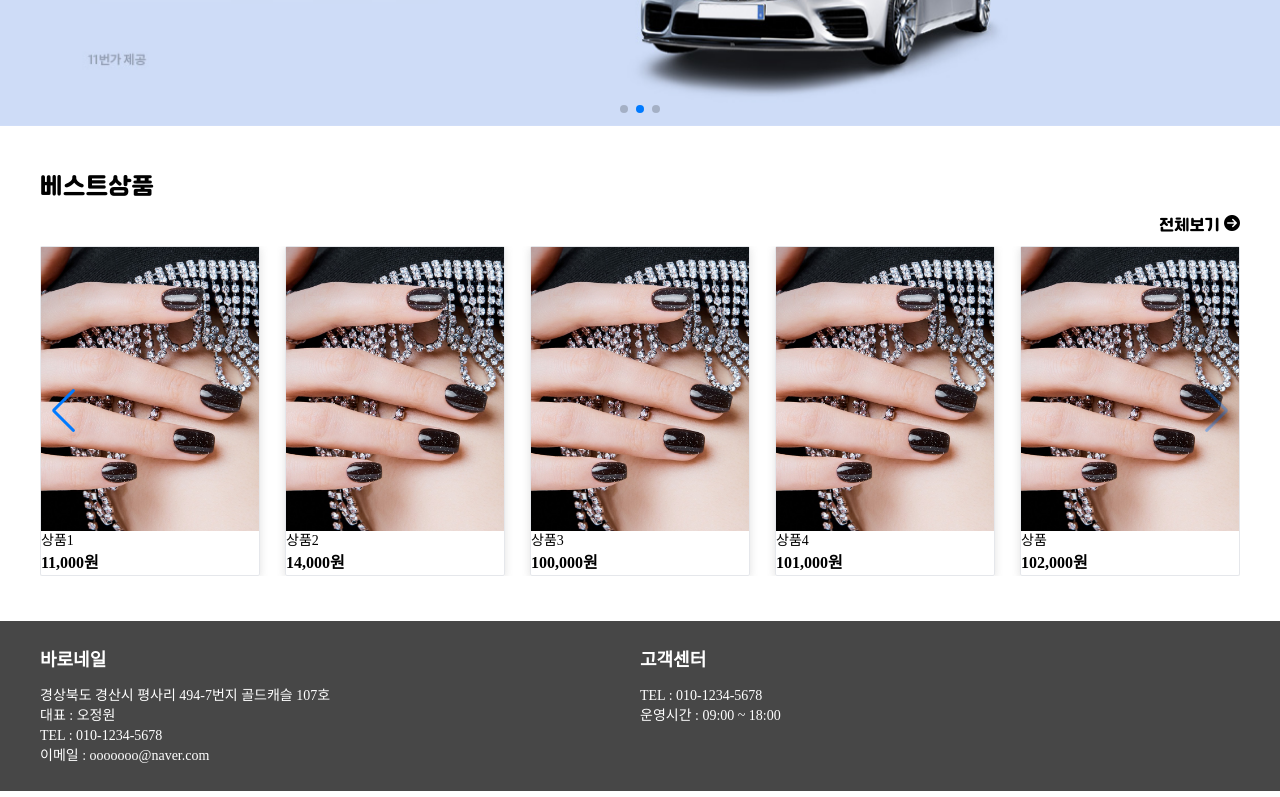
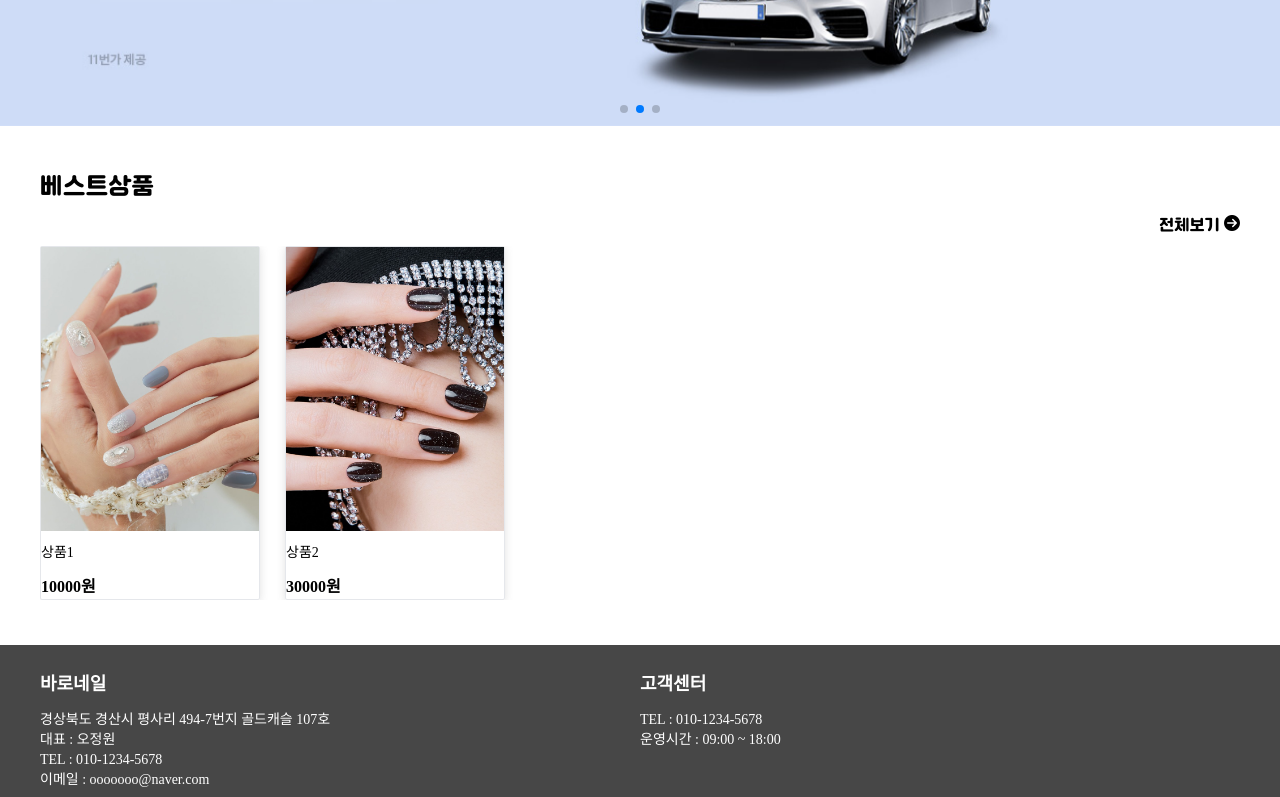
Before and after one commit to ProjectBaN/ProjectBaN, a React (Create React App) app in the folder client/: page / in a window 1280 px wide. Shown: the part 515-1312 px from the top of the page. Built offline with nearby package versions, Linux system fonts and the light colour scheme; a web font is replaced by a local one.

Commit message:
Update-BestProductCard

```diff
--- /dev/null
+++ b/client/src/components/Home/Body/BestProductCard.jsx
@@ -0,0 +1,13 @@
+import React from 'react';
+function BestProductCard(props) {
+  console.log(props.imageProps);
+  return (
+    <div className="flex flex-col gap-PCsm card ">
+      <img src={props.imageProps.imgurl} alt="" />
+      <p className="text-sm">{props.imageProps.names}</p>
+      <p className="text-base font-bold">{props.imageProps.price}</p>
+    </div>
+  );
+}
+
+export default BestProductCard;
--- /dev/null
+++ b/client/src/components/Home/Body/BestProductCardList.jsx
@@ -0,0 +1,37 @@
+import { Swiper, SwiperSlide } from 'swiper/react';
+import SwiperCore, { Autoplay, Navigation, Pagination } from 'swiper';
+
+import 'swiper/swiper-bundle.min.css';
+import 'swiper/swiper.min.css';
+import BestProductCard from './BestProductCard';
+
+SwiperCore.use([Navigation, Pagination, Autoplay]);
+function BestProductCardList(props) {
+  return (
+    <div className="w-full">
+      <div className="flex flex-col gap-PCsm mt-PCbase">
+        <p className="self-start font-subtitle text-2xl font-bold">베스트상품</p>
+        <a href="" className="self-end font-subtitle">
+          전체보기<i className="fa-solid fa-circle-arrow-right ml-1"></i>
+        </a>
+      </div>
+
+      <Swiper
+        spaceBetween={25}
+        slidesPerView={5}
+        navigation
+        autoplay={{ delay: 3000, disableOnInteraction: false }}
+        onSlideChange={() => console.log('slide change')}
+        className="mt-PCsm"
+      >
+        {props.imageProps.map((test, index) => (
+          <SwiperSlide key={index}>
+            <BestProductCard imageProps={test} />
+          </SwiperSlide>
+        ))}
+      </Swiper>
+    </div>
+  );
+}
+
+export default BestProductCardList;
--- a/client/src/components/Home/Body/HomeBody.jsx
+++ b/client/src/components/Home/Body/HomeBody.jsx
@@ -1,13 +1,14 @@
 import React from 'react';
-import BestProductCard from '../../common/Body/BestProductCard';
-import EventBannerSlide from '../../EventBanner/EventBannerSlide';
+import BestProductCard from './BestProductCard';
+import EventBannerSlide from '../../common/EventBanner/EventBannerSlide';
+import BestProductContainer from '../Container/BestProductContainer';
 
 function HomeBody() {
   return (
     <div className="w-full mt-PCbase ">
       <EventBannerSlide />
       <div className="flex w-pcContainer ml-auto mr-auto">
-        <BestProductCard />
+        <BestProductContainer />
       </div>
     </div>
   );
--- /dev/null
+++ b/client/src/components/Home/Container/BestProductContainer.jsx
@@ -0,0 +1,20 @@
+import React from 'react';
+import BestProductCardList from '../Body/BestProductCardList';
+function BestProductContainer() {
+  const imageTest = [
+    {
+      imgurl: '/images/product1.jpg',
+      names: '상품1',
+      price: '10000원',
+    },
+    {
+      imgurl: '/images/product2.jpg',
+      names: '상품2',
+      price: '30000원',
+    },
+  ];
+
+  return <BestProductCardList imageProps={imageTest} />;
+}
+
+export default BestProductContainer;
--- a/client/src/components/common/Body/BestProductCard.jsx
+++ /dev/null
@@ -1,94 +0,0 @@
-import React from 'react';
-import product1 from '../../../asset/images/product1.jpg';
-import product2 from '../../../asset/images/product2.jpg';
-
-import { Swiper, SwiperSlide } from 'swiper/react';
-import SwiperCore, { Autoplay, Navigation, Pagination } from 'swiper';
-
-import 'swiper/swiper-bundle.min.css';
-import 'swiper/swiper.min.css';
-
-SwiperCore.use([Navigation, Pagination, Autoplay]);
-
-function BestProductCard() {
-  return (
-    <div className="w-full">
-      <div className="flex flex-col gap-PCsm mt-PCbase">
-        <p className="self-start font-subtitle text-2xl font-bold">베스트상품</p>
-        <a href="" className="self-end font-subtitle">
-          전체보기<i className="fa-solid fa-circle-arrow-right ml-1"></i>
-        </a>
-      </div>
-
-      <Swiper
-        spaceBetween={50}
-        slidesPerView={1}
-        navigation
-        autoplay={{ delay: 3000, disableOnInteraction: false }}
-        onSlideChange={() => console.log('slide change')}
-        className="mt-PCsm"
-      >
-        <SwiperSlide>
-          <div className="flex flex-row gap-PCmd ">
-            <div className="product1 card">
-              <img src={product1} alt="" />
-              <p className="text-sm">상품1 </p>
-              <p className="text-base font-bold">10,400원</p>
-            </div>
-            <div className="product2 card">
-              <img src={product1} alt="" />
-              <p className="text-sm">상품2</p>
-              <p className="text-base font-bold">9,000원</p>
-            </div>
-            <div className="product3 card">
-              <img src={product1} alt="" />
-              <p className="text-sm">상품3</p>
-              <p className="text-base font-bold">12,000원</p>
-            </div>
-            <div className="product4 card">
-              <img src={product1} alt="" />
-              <p className="text-sm">상품4</p>
-              <p className="text-base font-bold">19,000원</p>
-            </div>
-            <div className="product5 card">
-              <img src={product1} alt="" />
-              <p className="text-sm">상품5</p>
-              <p className="text-base font-bold">20,000원</p>
-            </div>
-          </div>
-        </SwiperSlide>
-        <SwiperSlide>
-          <div className="flex flex-row gap-PCmd ">
-            <div className="product1 card ">
-              <img src={product2} alt="" />
-              <p className="text-sm">상품1</p>
-              <p className="text-base font-bold">11,000원</p>
-            </div>
-            <div className="product2 card">
-              <img src={product2} alt="" />
-              <p className="text-sm">상품2</p>
-              <p className="text-base font-bold">14,000원</p>
-            </div>
-            <div className="product3 card">
-              <img src={product2} alt="" />
-              <p className="text-sm">상품3</p>
-              <p className="text-base font-bold">100,000원</p>
-            </div>
-            <div className="product4 card">
-              <img src={product2} alt="" />
-              <p className="text-sm">상품4</p>
-              <p className="text-base font-bold">101,000원</p>
-            </div>
-            <div className="product5 card">
-              <img src={product2} alt="" />
-              <p className="text-sm">상품</p>
-              <p className="text-base font-bold">102,000원</p>
-            </div>
-          </div>
-        </SwiperSlide>
-      </Swiper>
-    </div>
-  );
-}
-
-export default BestProductCard;
--- a/client/src/components/EventBanner/EventBannerSlide.jsx
+++ b/client/src/components/common/EventBanner/EventBannerSlide.jsx
@@ -1,9 +1,9 @@
 import { Swiper, SwiperSlide } from 'swiper/react';
 import SwiperCore, { Autoplay, Navigation, Pagination } from 'swiper';
 
-import testImage1 from '../../asset/images/EventBannerSlide1.jpg';
-import testImage2 from '../../asset/images/EventBannerSlide2.jpg';
-import testImage3 from '../../asset/images/EventBannerSlide3.jpg';
+import testImage1 from '../../../asset/images/EventBannerSlide1.jpg';
+import testImage2 from '../../../asset/images/EventBannerSlide2.jpg';
+import testImage3 from '../../../asset/images/EventBannerSlide3.jpg';
 
 import 'swiper/swiper-bundle.min.css';
 import 'swiper/swiper.min.css';
```
Also changed, not shown: client/public/images/product1.jpg (added), client/public/images/product2.jpg (added).
